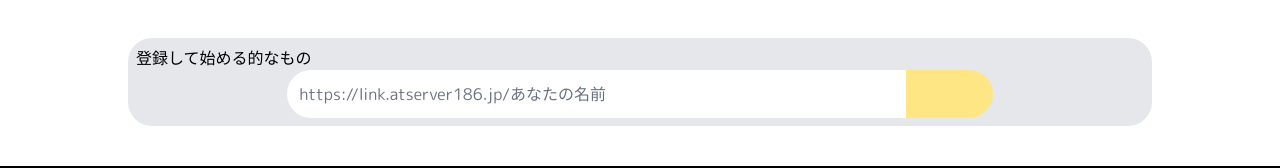
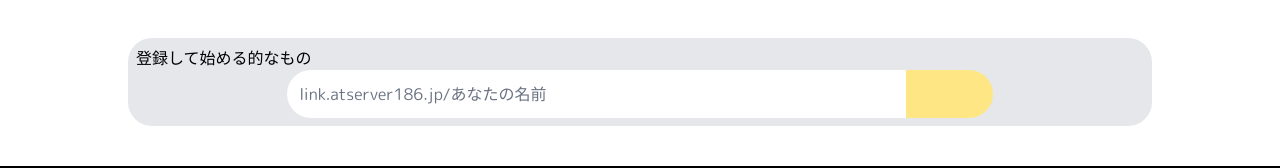
Before and after one commit to comina-dev/link.comina, a SvelteKit app: page /site in a window 1280 px wide. Shown: the part 1066-1234 px from the top of the page. Built offline with nearby package versions, Linux system fonts and the light colour scheme; some icons are missing.

Commit message:
feat(layout): httpsなしのサービスドメイン関数を追加

```diff
--- a/src/routes/+layout.server.ts
+++ b/src/routes/+layout.server.ts
@@ -1,6 +1,7 @@
 export const load = async () => ({
 	serviceName: 'Comina Link',
 	serviceDomain: 'https://link.atserver186.jp',
+	serviceDomainDisp: 'link.atserver186.jp',
 	serviceIconUrlShort: 'https://cdn.atserver186.jp/img/material/ats-logo.webp',
 	serviceIconUrlLong: 'https://pic.atserver186.jp/img/atserver/header_logo.webp',
 	accountDisplayName: 'dummyUser',
--- a/src/routes/site/+page.svelte
+++ b/src/routes/site/+page.svelte
@@ -31,7 +31,7 @@
 				type="text"
 				id="searchTerm"
 				name="search"
-				placeholder="{data.serviceDomain}/あなたの名前"
+				placeholder="{data.serviceDomainDisp}/あなたの名前"
 			/>
 			<button class="flex justify-center items-center w-25 h-12 border-0 bg-amber-200 cursor-pointer" type="submit" title="検索する"
 				><i class="fas fa-search"></i></button
```
